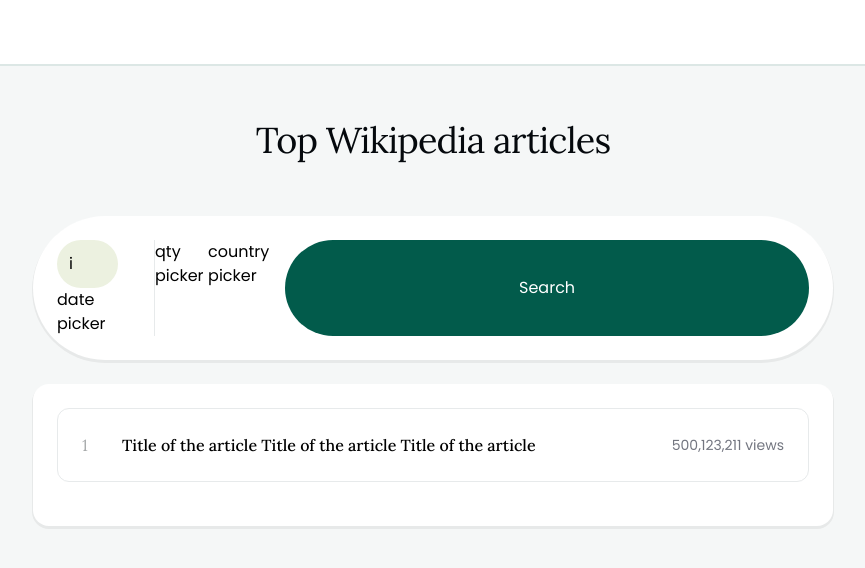
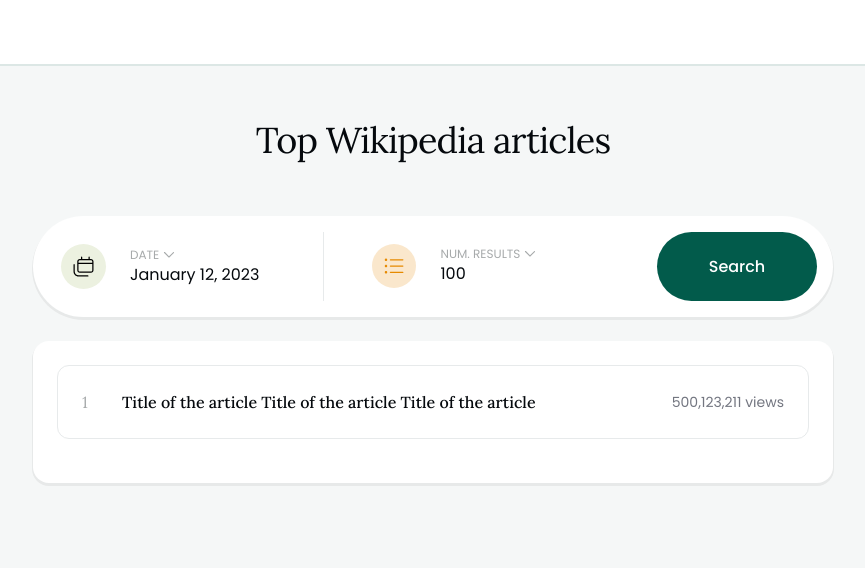
Before and after one commit to ryanshrum/top-wikipedia, a React (Create React App) app: page / in a window 1280 px wide. Shown: the top 568 px of the page, without its empty margins (207-1072 px from the left). Built offline with nearby package versions, Linux system fonts and the light colour scheme.

Commit message:
Most base styling for form is complete

```diff
--- a/src/App.tsx
+++ b/src/App.tsx
@@ -1,4 +1,8 @@
 import React from 'react'
+import { CalendarIcon } from './components/icon/calendar'
+import { ListIcon } from './components/icon/list'
+import { Header } from './components/header'
+import { ChevronIcon } from './components/icon/chevron'
 
 export const App = () => {
   return (
@@ -6,29 +10,47 @@
       <div className="shadow-blunt bg-neutral-000 h-16" />
       <div className="md:px-16">
         <div className="mx-auto h-full max-w-[800px]">
-          <div className="py-8 text-center md:py-14">
-            <h1 className="font-serif text-2xl font-normal tracking-[-0.56px] text-neutral-900 md:text-4xl md:tracking-[-0.8px]">
-              Top Wikipedia articles
-            </h1>
-          </div>
-          <div className="bg-neutral-000 shadow-card mb-6 p-6 md:flex md:justify-between md:rounded-full">
-            <div className="border-neutral-300 md:border-r md:pr-9">
-              <div className="md:hover:bg-neutral-100">
-                <div className="bg-avocado-200 rounded-full p-3">i</div>
-                date picker
+          <Header>Top Wikipedia articles</Header>
+
+          {/* form controls */}
+          <div className="bg-neutral-000 shadow-card mb-6 p-6 md:flex md:rounded-full md:p-4">
+            <div className="flex border-neutral-300 md:border-r md:pr-9">
+              <div className="mb-6 flex items-center rounded-full md:mb-0 md:p-3 md:hover:bg-neutral-100">
+                <div className="bg-avocado-200 text-green-500m mr-6 flex rounded-full p-3 ">
+                  <CalendarIcon />
+                </div>
+                <div className="pr-4">
+                  <div className="flex items-center text-xs uppercase text-neutral-500">
+                    Date <ChevronIcon className="ml-1" />
+                  </div>
+                  <div className="text-neutral-900">January 12, 2023</div>
+                </div>
               </div>
             </div>
-            <div>qty picker</div>
-            <div>country picker</div>
-            <button className="text-neutral-000 w-full rounded-full bg-green-500 px-6 py-3 md:ml-auto">
+            <div className="md:pl-9">
+              <div className="mb-6 flex items-center rounded-full md:mb-0 md:p-3 md:hover:bg-neutral-100">
+                <div className="bg-marigold-200 text-marigold-500 mr-6 flex rounded-full p-3 ">
+                  <ListIcon />
+                </div>
+                <div className="pr-4">
+                  <div className="flex items-center text-xs uppercase text-neutral-500">
+                    Num. Results <ChevronIcon className="ml-1" />
+                  </div>
+                  <div className="text-neutral-900">100</div>
+                </div>
+              </div>
+            </div>
+            {/* <div>country picker</div> */}
+            <button className="text-neutral-000 w-full rounded-full bg-green-500 px-6 py-3 font-medium md:ml-auto md:max-w-[160px]">
               Search
             </button>
           </div>
 
+          {/* article list */}
           <div className="md:shadow-card bg-neutral-000 p-6 md:rounded-2xl">
             <div className="mb-5 flex items-center rounded-xl border border-neutral-300 p-6">
               <div className="w-5 font-serif text-neutral-500">1</div>
-              <div className="mx-5 font-serif font-medium">
+              <div className="mx-5 font-serif font-medium text-neutral-900">
                 Title of the article Title of the article Title of the article
               </div>
               <div className="ml-auto flex-shrink-0 text-right text-sm text-neutral-600">
--- /dev/null
+++ b/src/components/header.tsx
@@ -0,0 +1,9 @@
+import { FunctionComponent, PropsWithChildren } from 'react'
+
+export const Header: FunctionComponent<PropsWithChildren> = ({ children }) => (
+  <div className="py-8 text-center md:py-14">
+    <h1 className="font-serif text-2xl font-normal tracking-[-0.56px] text-neutral-900 md:text-4xl md:tracking-[-0.8px]">
+      {children}
+    </h1>
+  </div>
+)
--- /dev/null
+++ b/src/components/icon/calendar.tsx
@@ -0,0 +1,10 @@
+import { FunctionComponent, SVGAttributes } from 'react'
+import { Icon } from './icon'
+
+export const CalendarIcon: FunctionComponent<SVGAttributes<SVGElement>> = (
+  props
+) => (
+  <Icon {...props} viewBox="0 0 21 21">
+    <path d="M8.625 0.5C8.9375 0.5 9.25 0.8125 9.25 1.125V3H15.5V1.125C15.5 0.8125 15.7734 0.5 16.125 0.5C16.4375 0.5 16.75 0.8125 16.75 1.125V3H18C19.3672 3 20.5 4.13281 20.5 5.5V8V14.25C20.5 15.6562 19.3672 16.75 18 16.75H6.75C5.34375 16.75 4.25 15.6562 4.25 14.25V8V5.5C4.25 4.13281 5.34375 3 6.75 3H8V1.125C8 0.8125 8.27344 0.5 8.625 0.5ZM6.75 4.25C6.04688 4.25 5.5 4.83594 5.5 5.5V6.75H19.25V5.5C19.25 4.83594 18.6641 4.25 18 4.25H6.75ZM19.25 8H5.5V14.25C5.5 14.9531 6.04688 15.5 6.75 15.5H18C18.6641 15.5 19.25 14.9531 19.25 14.25V8ZM1.75 8.625V15.5C1.75 17.5703 3.42969 19.25 5.5 19.25H14.875C15.1875 19.25 15.5 19.5625 15.5 19.875C15.5 20.2266 15.1875 20.5 14.875 20.5H5.5C2.72656 20.5 0.5 18.2734 0.5 15.5V8.625C0.5 8.3125 0.773438 8 1.125 8C1.4375 8 1.75 8.3125 1.75 8.625Z" />
+  </Icon>
+)
--- /dev/null
+++ b/src/components/icon/chevron.tsx
@@ -0,0 +1,10 @@
+import { FunctionComponent, SVGAttributes } from 'react'
+import { Icon } from './icon'
+
+export const ChevronIcon: FunctionComponent<SVGAttributes<SVGElement>> = (
+  props
+) => (
+  <Icon {...props} width="12" height="12" viewBox="0 0 12 7">
+    <path d="M5.60156 5.89844L1.10156 1.39844C0.867188 1.1875 0.867188 0.835938 1.10156 0.601562C1.3125 0.390625 1.66406 0.390625 1.89844 0.601562L6 4.72656L10.1016 0.625C10.3125 0.390625 10.6641 0.390625 10.8984 0.625C11.1094 0.835938 11.1094 1.1875 10.8984 1.39844L6.375 5.89844C6.16406 6.13281 5.8125 6.13281 5.60156 5.89844Z" />
+  </Icon>
+)
--- /dev/null
+++ b/src/components/icon/icon.tsx
@@ -0,0 +1,19 @@
+import { FunctionComponent, SVGAttributes } from 'react'
+
+export const Icon: FunctionComponent<SVGAttributes<SVGElement>> = ({
+  children,
+  ...otherProps
+}) => {
+  return (
+    <svg
+      fill="currentColor"
+      role="img"
+      xmlns="http://www.w3.org/2000/svg"
+      height="21"
+      width="21"
+      {...otherProps}
+    >
+      {children}
+    </svg>
+  )
+}
--- /dev/null
+++ b/src/components/icon/list.tsx
@@ -0,0 +1,10 @@
+import { FunctionComponent, SVGAttributes } from 'react'
+import { Icon } from './icon'
+
+export const ListIcon: FunctionComponent<SVGAttributes<SVGElement>> = (
+  props
+) => (
+  <Icon {...props} width="20" height="20" viewBox="0 0 20 15">
+    <path d="M2 0C2.66406 0 3.25 0.585938 3.25 1.25C3.25 1.95312 2.66406 2.5 2 2.5C1.29688 2.5 0.75 1.95312 0.75 1.25C0.75 0.585938 1.29688 0 2 0ZM6.375 0.625H18.875C19.1875 0.625 19.5 0.9375 19.5 1.25C19.5 1.60156 19.1875 1.875 18.875 1.875H6.375C6.02344 1.875 5.75 1.60156 5.75 1.25C5.75 0.9375 6.02344 0.625 6.375 0.625ZM6.375 6.875H18.875C19.1875 6.875 19.5 7.1875 19.5 7.5C19.5 7.85156 19.1875 8.125 18.875 8.125H6.375C6.02344 8.125 5.75 7.85156 5.75 7.5C5.75 7.1875 6.02344 6.875 6.375 6.875ZM6.375 13.125H18.875C19.1875 13.125 19.5 13.4375 19.5 13.75C19.5 14.1016 19.1875 14.375 18.875 14.375H6.375C6.02344 14.375 5.75 14.1016 5.75 13.75C5.75 13.4375 6.02344 13.125 6.375 13.125ZM3.25 7.5C3.25 8.20312 2.66406 8.75 2 8.75C1.29688 8.75 0.75 8.20312 0.75 7.5C0.75 6.83594 1.29688 6.25 2 6.25C2.66406 6.25 3.25 6.83594 3.25 7.5ZM2 12.5C2.66406 12.5 3.25 13.0859 3.25 13.75C3.25 14.4531 2.66406 15 2 15C1.29688 15 0.75 14.4531 0.75 13.75C0.75 13.0859 1.29688 12.5 2 12.5Z" />
+  </Icon>
+)
```
Also changed, not shown: src/components/icon/world.tsx (added, +10 -0 lines).
